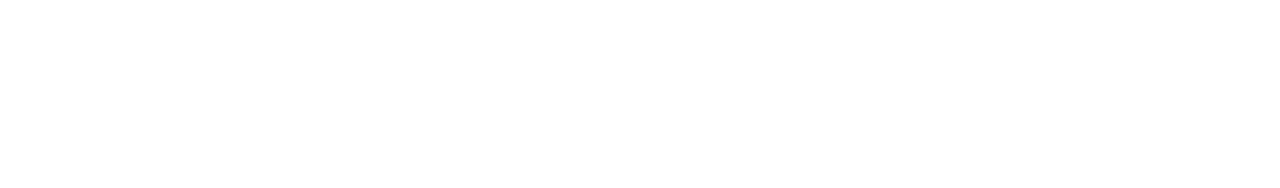
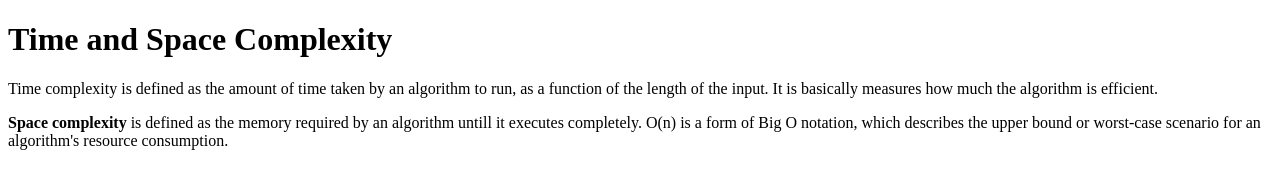
Before and after one commit to acciojob/time-and-space-complexity-Ashish-Sehray, a website: page main.html in a window 1280 px wide. Drawn offline with Linux system fonts and the light colour scheme.

Commit message:
created a submission

```diff
--- a/main.html
+++ b/main.html
@@ -8,7 +8,10 @@
 
 <body>
 	<!-- the entire body must be written by student -->
-    <script type="text/javascript" src="./script.js">
+	<h1>Time and Space Complexity</h1>
+	<p>Time complexity is defined as the amount of time taken by an algorithm to run, as a function of the length of the input. It is basically measures how much the algorithm is efficient. </p>
+    <p><b>Space complexity</b> is defined as the memory required by an algorithm untill it executes completely. O(n) is a form of Big O notation, which describes the upper bound or worst-case scenario for an algorithm's resource consumption.</p>
+	<script type="text/javascript" src="./script.js">
 </script>
 
 </body>
```
